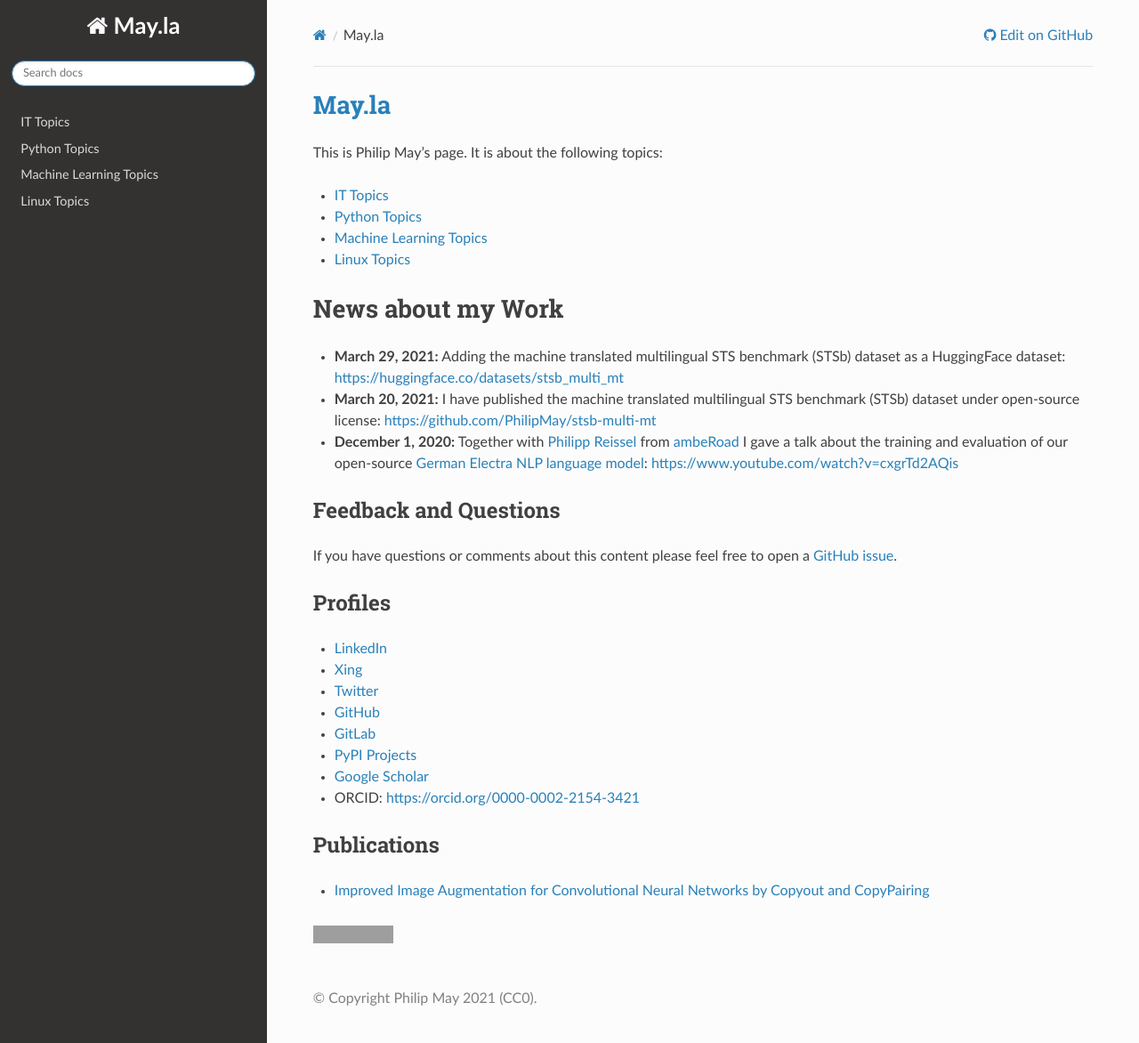
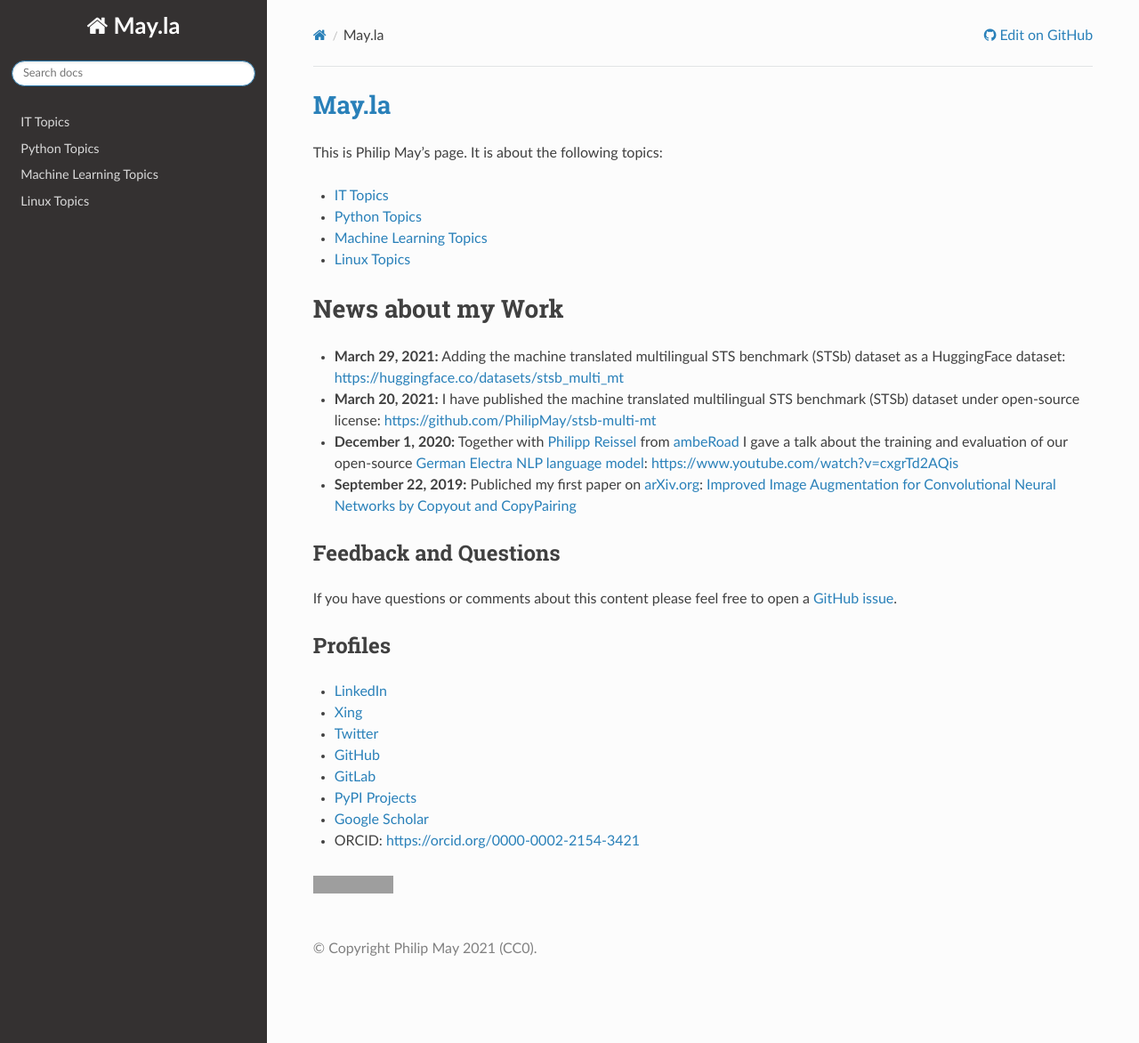
Before and after one commit to PhilipMay/May.la, a Sphinx documentation site: the page built from source/index.md, in a window 1280 px wide and 1172 px high. Shown: the whole window at 89% size. Built offline with Sphinx 7.4.7 and the Read the Docs theme 2.0.0, drawn with Linux system fonts in a browser that asks for light colours; grey boxes are pictures that could not be loaded.

Commit message:
Update index.md

```diff
--- a/source/index.md
+++ b/source/index.md
@@ -16,6 +16,7 @@ linux
 - **March 29, 2021:** Adding the machine translated multilingual STS benchmark (STSb) dataset as a HuggingFace dataset: https://huggingface.co/datasets/stsb_multi_mt
 - **March 20, 2021:** I have published the machine translated multilingual STS benchmark (STSb) dataset under open-source license: https://github.com/PhilipMay/stsb-multi-mt
 - **December 1, 2020:** Together with [Philipp Reissel](https://twitter.com/phil_ipp_) from [ambeRoad](https://amberoad.de/) I gave a talk about the training and evaluation of our open-source [German Electra NLP language model](https://huggingface.co/german-nlp-group/electra-base-german-uncased): https://www.youtube.com/watch?v=cxgrTd2AQis
+- **September 22, 2019:** Publiched my first paper on arXiv.org: [Improved Image Augmentation for Convolutional Neural Networks by Copyout and CopyPairing](https://arxiv.org/abs/1909.00390)
 
 ## Feedback and Questions
 If you have questions or comments about this content please feel free to
@@ -32,7 +33,4 @@ open a [GitHub issue](https://github.com/PhilipMay/May.la/issues/new).
 - [Google Scholar](https://scholar.google.de/citations?user=tmsgMY8AAAAJ&hl=de&oi=sra)
 - ORCID: <https://orcid.org/0000-0002-2154-3421>
 
-## Publications
-- [Improved Image Augmentation for Convolutional Neural Networks by Copyout and CopyPairing](https://arxiv.org/abs/1909.00390)
-
 [![Build & Deploy May.la](https://github.com/PhilipMay/May.la/actions/workflows/make-deploy.yml/badge.svg)](https://github.com/PhilipMay/May.la/actions/workflows/make-deploy.yml)
```
